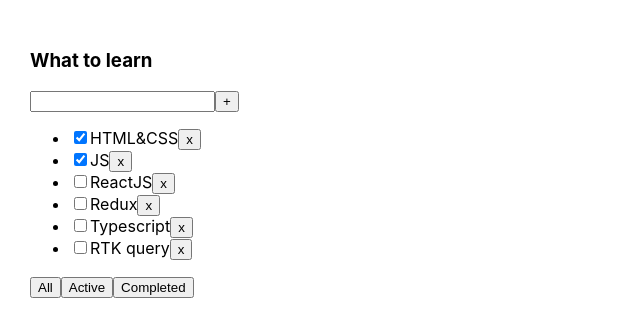
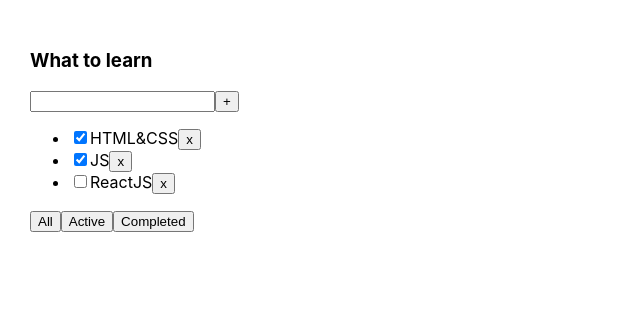
Before and after one commit to YurySamsonenka/todolist-incubator, a React (Create React App) app: page / in a window 1280 px wide. Shown: the top 336 px of the page, without its empty margins (0-640 px from the left). Built offline with nearby package versions, Linux system fonts and the light colour scheme.

Commit message:
Сделал 03 - Спринт 01, неделя 3. ДЗ не было

```diff
--- a/package.json
+++ b/package.json
@@ -10,10 +10,12 @@
     "@types/node": "^20.11.5",
     "@types/react": "^18.2.48",
     "@types/react-dom": "^18.2.18",
+    "@types/uuid": "^10.0.0",
     "react": "^18.2.0",
     "react-dom": "^18.2.0",
     "react-scripts": "5.0.1",
     "typescript": "^5.3.3",
+    "uuid": "^11.0.2",
     "web-vitals": "^3.5.1"
   },
   "scripts": {
--- a/src/App.tsx
+++ b/src/App.tsx
@@ -1,9 +1,10 @@
 import React, { useState } from 'react';
 import './App.css';
 import { Todolist } from './Todolist';
+import { v1 } from 'uuid';
 
 export type Task = {
-	id: number
+	id: string
 	title: string
 	isDone: boolean
 }
@@ -11,12 +12,9 @@
 
 function App() {
 	const [tasks, setTasks] = useState<Task[]>([
-		{ id: 1, title: 'HTML&CSS', isDone: true },
-		{ id: 2, title: 'JS', isDone: true },
-		{ id: 3, title: 'ReactJS', isDone: false },
-		{ id: 4, title: 'Redux', isDone: false },
-		{ id: 5, title: 'Typescript', isDone: false },
-		{ id: 6, title: 'RTK query', isDone: false },
+		{ id: v1(), title: 'HTML&CSS', isDone: true },
+		{ id: v1(), title: 'JS', isDone: true },
+		{ id: v1(), title: 'ReactJS', isDone: false },
 	]);
 
 	const [filter, setFilter] = useState<FilterValues>('all');
@@ -29,7 +27,7 @@
 		tasksForTodolist = tasks.filter(t => t.isDone);
 	}
 
-	const removeTask = (taskId: number) => {
+	const removeTask = (taskId: string) => {
 		const filteredTasks = tasks.filter(t => t.id !== taskId);
 		setTasks(filteredTasks);
 	};
@@ -38,12 +36,22 @@
 		setFilter(filter);
 	};
 
+	const addTask = (title: string) => {
+		const newTask = {
+			id: v1(),
+			title: title,
+			isDone: false,
+		};
+		setTasks([newTask, ...tasks]);
+	};
+
 	return (
 		<div className="App">
 			<Todolist title="What to learn"
 				tasks={tasksForTodolist}
 				removeTask={removeTask}
-				changeFilter={changeFilter} />
+				changeFilter={changeFilter}
+				addTask={addTask} />
 		</div>
 	);
 }
--- a/src/Todolist.tsx
+++ b/src/Todolist.tsx
@@ -1,41 +1,75 @@
-import React from 'react';
+import React, { useState } from 'react';
 import { FilterValues, Task } from './App';
 import { Button } from './Button';
 
 type Props = {
 	title: string
 	tasks: Task[]
-	removeTask: (taskId: number) => void
+	removeTask: (taskId: string) => void
 	changeFilter: (filter: FilterValues) => void
+	addTask: (title: string) => void
 }
 
-export const Todolist = ({ title, tasks, removeTask, changeFilter }: Props) => {
+export const Todolist = ({ title, tasks, removeTask, changeFilter, addTask }: Props) => {
+	const [taskTitle, setTaskTitle] = useState('');
+
+	const addTaskHandler = () => {
+		addTask(taskTitle);
+		setTaskTitle('');
+	};
+
+	const changeTaskTitleHandler = (event: React.ChangeEvent<HTMLInputElement>) => {
+		setTaskTitle(event.currentTarget.value);
+	};
+
+	const addTaskOnKeyUpHandler = (event: React.KeyboardEvent<HTMLInputElement>) => {
+		if (event.key === 'Enter') {
+			addTaskHandler();
+		}
+	};
+
+	const changeFilterTasksHandler = (filter: FilterValues) => {
+		changeFilter(filter);
+	};
+
 	return (
 		<div>
 			<h3>{title}</h3>
 			<div>
-				<input />
-				<Button title={'+'} />
+				<input value={taskTitle}
+					onChange={changeTaskTitleHandler}
+					onKeyUp={addTaskOnKeyUpHandler} />
+				<Button title={'+'} onClick={addTaskHandler} />
 			</div>
 			{tasks.length === 0 ? (
 				<p>Тасок нет</p>
 			) : (
 				<ul>
 					{tasks.map(t => {
+						const removeTaskHandler = () => {
+							removeTask(t.id);
+						};
+
 						return (
 							<li key={t.id}>
 								<input type="checkbox" checked={t.isDone} />
 								<span>{t.title}</span>
-								<Button title={'x'} onClick={() => removeTask(t.id)} />
+								<Button title={'x'} onClick={removeTaskHandler} />
 							</li>
 						);
 					})}
 				</ul>
 			)}
 			<div>
-				<Button title={'All'} onClick={()=>{changeFilter("all")}} />
-				<Button title={'Active'} onClick={()=>{changeFilter("active")}}/>
-				<Button title={'Completed'} onClick={()=>{changeFilter("completed")}}/>
+				<Button title={'All'} onClick={() => {
+					changeFilterTasksHandler('all');
+				}} />
+				<Button title={'Active'} onClick={() => {
+					changeFilterTasksHandler('active');
+				}} />
+				<Button title={'Completed'} onClick={() => {
+					changeFilterTasksHandler('completed');
+				}} />
 			</div>
 		</div>
 	);
```
Also changed, not shown: 1 other file (tests, documents, lock files or other folders).
